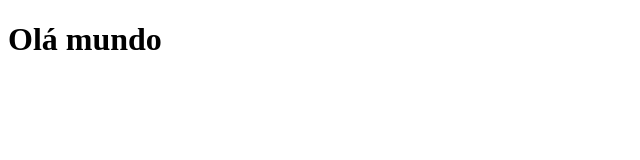
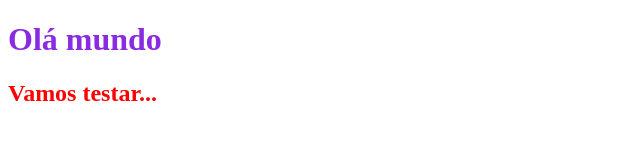
Before and after one commit to jhonatanps/cpi-brb, a plain HTML site: page index.html in a window 1280 px wide. Shown: the whole page, without its empty margins (0-640 px from the left). Drawn offline with Linux system fonts and the light colour scheme.

Commit message:
css-interno

```diff
--- a/index.html
+++ b/index.html
@@ -4,8 +4,18 @@
     <meta charset="UTF-8">
     <meta name="viewport" content="width=device-width, initial-scale=1.0">
     <title>Meu-Site</title>
+    <style>
+        .ola{
+            color:blueviolet;
+        }
+        h2 {
+            color: red;
+            font: bold;
+        }
+    </style>
 </head>
 <body>
-    <h1>Olá mundo</h1>
+    <h1 class="ola">Olá mundo</h1>
+    <h2>Vamos testar...</h2>
 </body>
 </html>
```
